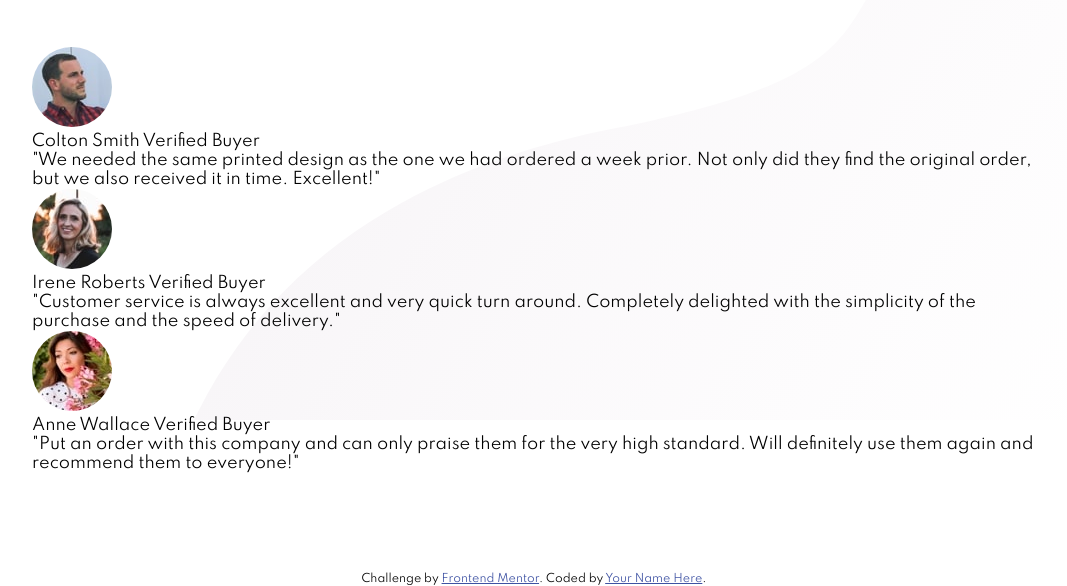
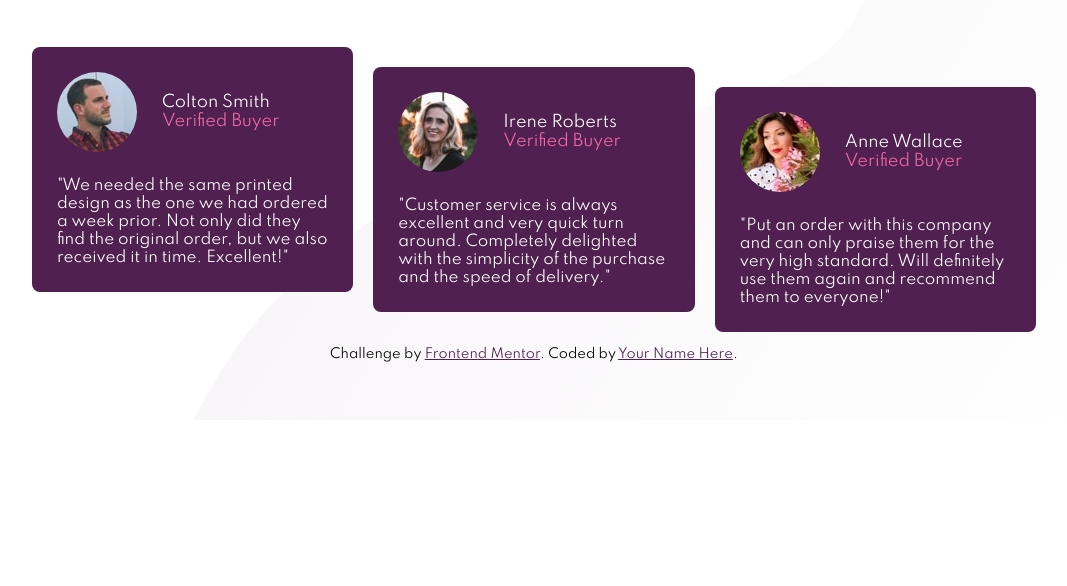
Before and after one commit to zacharyboelter/social-proof-section, a plain HTML site: page index.html in a window 1280 px wide. Shown: the part 353-939 px from the top of the page, without its empty margins (106-1173 px from the left). After the commit the page ends 908 px from the top, so only its background shows below. Drawn offline with Linux system fonts and the light colour scheme.

Commit message:
finished fucking layout for cards

```diff
--- a/index.html
+++ b/index.html
@@ -53,10 +53,12 @@
     </div>
     <div class="bottom-wrapper">
       <div class="card-1">
-        <img src="./images/image-colton.jpg" class="avatar" alt="Colton">
-        <div class="card-name">
-          Colton Smith
-          <span class="buyer">Verified Buyer</span>
+        <div class="card-header">
+          <img src="./images/image-colton.jpg" class="avatar" alt="Colton">
+          <div class="card-name">
+            Colton Smith
+            <br><span class="buyer">Verified Buyer</span>
+          </div>
         </div>
         <div class="card-copy">
           "We needed the same printed design as the one we had ordered a week prior.
@@ -65,11 +67,13 @@
         </div>
       </div>
       <div class="card-2">
+        <div class="card-header">
         <img src="./images/image-irene.jpg" class="avatar" alt="Irene">
         <div class="card-name">
           Irene Roberts
-          <span class="buyer">Verified Buyer</span>
+          <br><span class="buyer">Verified Buyer</span>
         </div>
+      </div>
         <div class="card-copy">
           "Customer service is always excellent and very quick turn around.
           Completely
@@ -77,11 +81,13 @@
         </div>
       </div>
       <div class="card-3">
+        <div class="card-header">
         <img src="./images/image-anne.jpg" class="avatar" alt="Anne">
         <div class="card-name">
           Anne Wallace
-          <span class="buyer">Verified Buyer</span>
+          <br><span class="buyer">Verified Buyer</span>
         </div>
+      </div>
         <div class="card-copy">
           "Put an order with this company and can only praise them for the very
           high
@@ -89,13 +95,14 @@
         </div>
       </div>
     </div>
-  </div>
+
 
   <div class="attribution">
     Challenge by
     <a href="https://www.frontendmentor.io?ref=challenge" target="_blank">Frontend Mentor</a>. Coded by <a href="#">Your
       Name Here</a>.
   </div>
+</div>
 </body>
 
 </html>
--- a/styles.css
+++ b/styles.css
@@ -40,7 +40,7 @@ body {
 
 .top-wrapper {
     display: flex;
-    margin-bottom: 50px;
+    /* margin-bottom: 50px; */
 }
 
 .top-left {
@@ -103,12 +103,74 @@ body {
     padding-left: 20px;
 }
 
+.bottom-wrapper {
+    display: flex;
+    justify-content: space-between;
+}
 
+.card-1 {
+    background-color: var(--very-dark-magenta);
+    color: var(--white);
+    /* width: 33%; */
+    /* margin: 0 10px 50px 0; */
+    /* height: 200px; */
+    padding: 25px;
+    flex: 1;
+    border-radius: 8px;
+    margin-top: 50px;
+    margin-bottom: 40px;
+    margin-right: 10px;
+}
 
+.card-2 {
+    flex: 1;
+    background-color: var(--very-dark-magenta);
+    color: var(--white);
+    /* width: 33%; */
+    /* margin: 15px 20px 15px 10px; */
+    padding: 25px;
+    border-radius: 8px;
+    margin-top: 70px;
+    margin-bottom: 20px;
+    margin-left: 10px;
+    margin-right: 10px;
+}
+
+.card-3 {
+    flex: 1;
+    padding: 25px;
+    background-color: var(--very-dark-magenta);
+    color: var(--white);
+    /* width: 33%; */
+    /* margin: 50px 0 0 10px;  */
+    border-radius: 8px;
+    margin-top: 90px;
+    margin-left: 10px;
+}
+
+.card-header {
+    display: flex;
+    margin-bottom: 25px;
+}
+
+.card-name {
+    padding-left: 25px;
+    align-self: center;
+}
+.buyer {
+    color: var(--soft-pink);
+}
+
+.card-copy {
+    font-size: 15px;
+    font-weight: 400;
+}
 .attribution {
-    font-size: 11px;
+    margin-top: 15px;
+    font-size: 13px;
     text-align: center;
   }
   .attribution a {
-    color: hsl(228, 45%, 44%);
+    color: var(--very-dark-magenta);
+
   }
```
